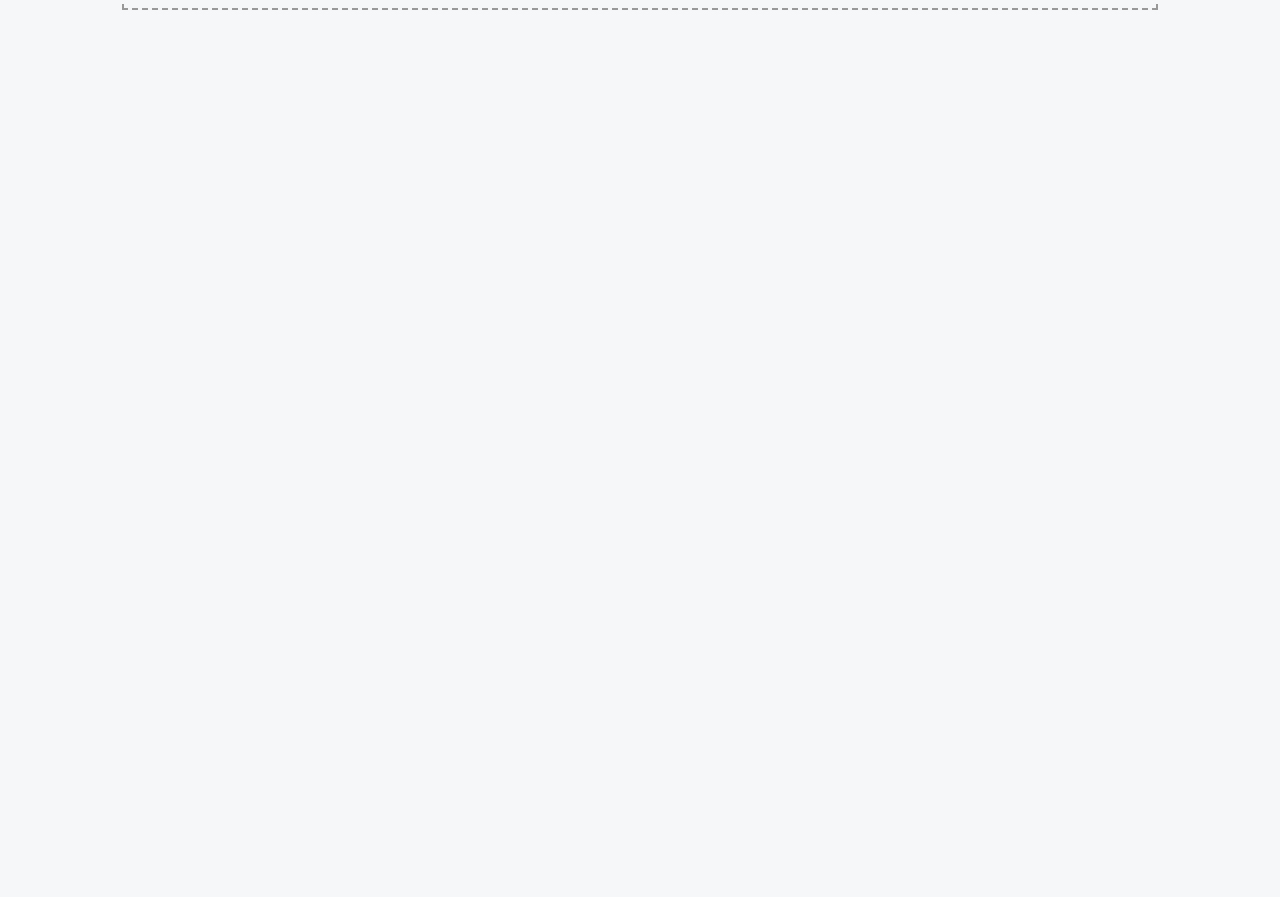
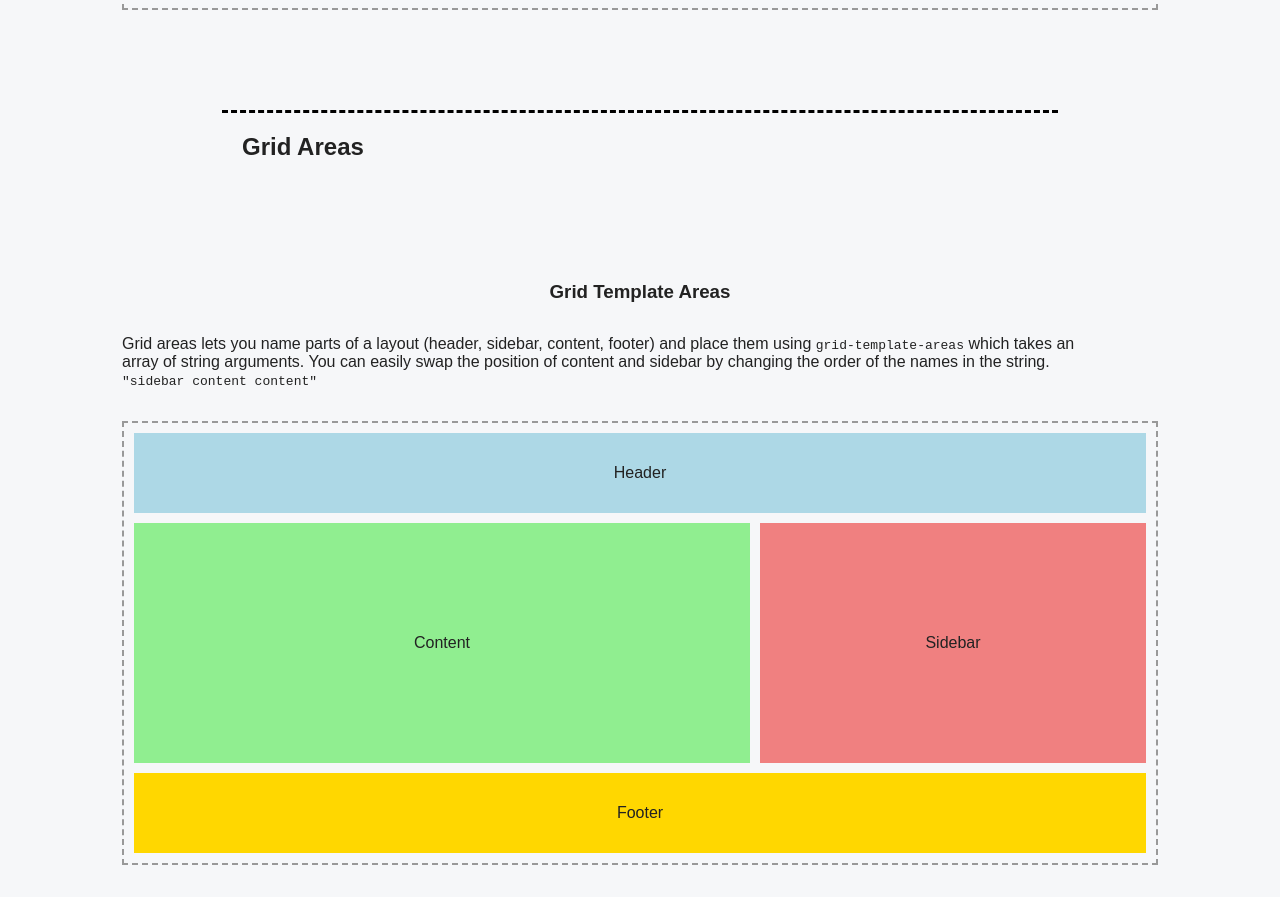
Before and after one commit to justinfread/css-layout-workshop, a React (Vite) app: page / in a window 1280 px wide. Shown: the part 3115-4012 px from the top of the page. Before the commit the page ends 3157 px from the top, so only its background shows below. Built offline with nearby package versions, Linux system fonts and the light colour scheme.

Commit message:
Added GridAreas

```diff
--- a/src/App.jsx
+++ b/src/App.jsx
@@ -2,6 +2,7 @@ import FlexBasics from "./components/flex/FlexBasics";
 import FlexSizing from "./components/flex/FlexSizing";
 import GridBasics from "./components/grid/GridBasics";
 import GridPosition from "./components/grid/GridPosition";
+import GridAreas from "./components/grid/GridAreas";
 
 export default function App() {
   return (
@@ -20,6 +21,8 @@ export default function App() {
         <GridBasics />
         <h2 style={{ margin: "100px", borderTop: "3px dashed #000", padding: "20px" }}>Grid Positioning</h2>
         <GridPosition />
+        <h2 style={{ margin: "100px", borderTop: "3px dashed #000", padding: "20px" }}>Grid Areas</h2>
+        <GridAreas />
       </section>
     </main>
   );
--- a/src/components/flex/FlexSizing.jsx
+++ b/src/components/flex/FlexSizing.jsx
@@ -24,8 +24,9 @@ export default function FlexSizing() {
       <h3>Flex Shrink</h3>
         <p>
           When the container is smaller than the items, flex-shrink controls how much
-          each item is allowed to shrink. Note the overflow in the yellow box when you
-          resize the window.
+          each item is allowed to shrink. Sometimes it's very useful to put <br/>a logo or
+          image in a container and give it <code>flex-shrink: 0</code> so it doesn't shrink and become
+          unreadable. The other items will shrink around it.
         </p>
         <div className={styles.shrinkContainer}>
         <div className={styles.shrinkOne}>flex-shrink: 1</div>
--- a/src/components/flex/FlexSizing.module.css
+++ b/src/components/flex/FlexSizing.module.css
@@ -58,7 +58,7 @@
 
 .shrinkContainer {
   display: flex;
-  resize: horizontal;
+  resize: horizontal; /** Allows you to resize the container horizontally to see the effect. You might find other uses for it though. */
   overflow: auto;
   gap: 10px;
   border: 2px dashed #999;
@@ -69,7 +69,7 @@
 
 .shrinkOne {
   flex-basis: 200px; /* Start at 200px */
-  flex-shrink: 1; /* Shrinks 1 */
+  flex-shrink: 1; /* Shrinks a little */
   background: lightgreen;
 
   display: flex;
--- /dev/null
+++ b/src/components/grid/GridAreas.jsx
@@ -0,0 +1,22 @@
+import styles from "./GridAreas.module.css";
+
+export default function GridAreas() {
+  return (
+    <div className={styles.wrapper}>
+      <h3>Grid Template Areas</h3>
+      <p>
+        Grid areas lets you name parts of a layout (header, sidebar, content,
+        footer) and place them using <code>grid-template-areas</code>{" "} which takes an<br/>
+        array of string arguments. You can easily swap the position of content and sidebar
+        by changing the order of the names in the string. <br/><code>"sidebar content content"</code>
+      </p>
+
+      <div className={styles.layout}>
+        <div className={styles.header}>Header</div>
+        <div className={styles.sidebar}>Sidebar</div>
+        <div className={styles.content}>Content</div>
+        <div className={styles.footer}>Footer</div>
+      </div>
+    </div>
+  );
+}
--- /dev/null
+++ b/src/components/grid/GridAreas.module.css
@@ -0,0 +1,66 @@
+/**
+  Grid areas example.
+  Demonstrates grid-template-areas and named layout regions.
+*/
+
+.wrapper {
+  display: flex;
+  flex-direction: column;
+  gap: 2rem;
+}
+
+.layout {
+  display: grid;
+
+  /** 3 columns: narrow sidebar + two content columns */
+  grid-template-columns: 220px 1fr 1fr;
+
+  /** 3 rows: header, main, footer !Never use hard-coded pixel values! */
+  grid-template-rows: 80px 240px 80px;
+
+  gap: 10px;
+
+  border: 2px dashed #999;
+  padding: 10px;
+
+  grid-template-areas:
+    "header header header"
+    "content content sidebar"
+    "footer footer footer";
+}
+
+.header {
+  grid-area: header;
+  background: lightblue;
+
+  display: flex;
+  align-items: center;
+  justify-content: center;
+}
+
+.sidebar {
+  grid-area: sidebar;
+  background: lightcoral;
+
+  display: flex;
+  align-items: center;
+  justify-content: center;
+}
+
+.content {
+  grid-area: content;
+  background: lightgreen;
+
+  display: flex;
+  align-items: center;
+  justify-content: center;
+}
+
+.footer {
+  grid-area: footer;
+  background: gold;
+
+  display: flex;
+  align-items: center;
+  justify-content: center;
+}
--- a/src/components/grid/GridPosition.jsx
+++ b/src/components/grid/GridPosition.jsx
@@ -13,7 +13,6 @@ export default function GridPosition() {
 
       <div className={styles.gridContainer}>
         <div className={`${styles.box} ${styles.feature}`}>Featured Box</div>
-
         <div className={styles.box}>2</div>
         <div className={styles.box}>3</div>
         <div className={styles.box}>4</div>
--- a/src/components/grid/GridPosition.module.css
+++ b/src/components/grid/GridPosition.module.css
@@ -19,14 +19,12 @@
   grid-auto-rows: 90px;
 
   gap: 10px;
-
   border: 2px dashed #999;
   padding: 10px;
 }
 
 .box {
   background: lightblue;
-
   display: flex;
   align-items: center;
   justify-content: center;
@@ -34,7 +32,6 @@
 
 .feature {
   background: lightcoral;
-
   /* Take up or Span 2 columns and 2 rows */
   grid-column: span 2;
   grid-row: span 2;
```
